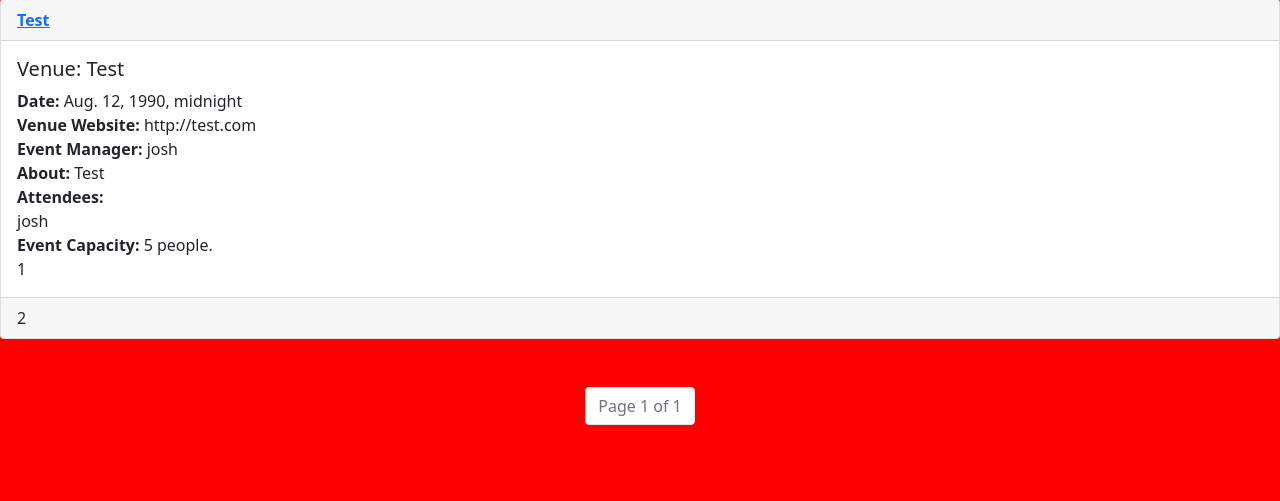
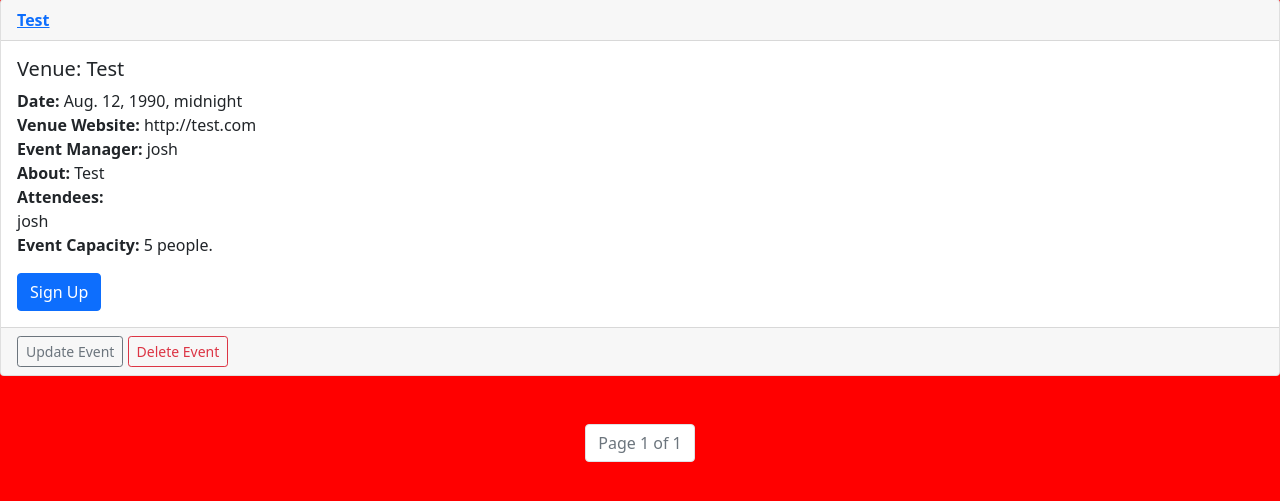
Before and after one commit to hubkinza/Hackathon_django, a Django app: page /list_events in a window 1280 px wide. Shown: the part 137-638 px from the top of the page. Run offline with Django 4.2, Linux system fonts and the light colour scheme; a user stored in the database is signed in; data comes from the database, SQL or seed files in the repository; both versions use the stored data as it was after the commit.

Commit message:
add update and delete events views, urls, buttons and pages

```diff
--- a/events/templates/events/event.html
+++ b/events/templates/events/event.html
@@ -25,22 +25,32 @@
 			<strong>Event Capacity:</strong> No maximum capacity.
 			{% endif %}
             </p>
-            1
+			{% if user.is_authenticated %}
+			{% if user in event.attendees.all %}
+			<form method="post" action="{% url 'cancel-attendance' event.id %}">
+				{% csrf_token %}
+				<button type="submit" class="btn btn-primary">Cancel Attendance</button>
+			</form>
+			{% else %}
+			<form method="post" action="{% url 'attend-event' event.id %}">
+				{% csrf_token %}
+				<button type="submit" class="btn btn-primary">Sign Up</button>
+			</form>
+			{% endif %}
+		{% endif %}
+
         </div>
         <div class="card-footer text-body-secondary">
-        2
+			{% if user.is_authenticated %}
+			{% if user == event.manager or user.is_superuser %}
+				<a href="{% url 'update-event' event.id %}" class="btn btn-outline-secondary btn-sm">Update Event</a>
+				<a href="{% url 'delete-event' event.id %}" class="btn btn-outline-danger btn-sm">Delete Event</a>
+			{% endif %}
+		{% endif %}
         </div>
     </div>
 	<br><br>
 	{% endfor %}
-	<!-- <br><br>
-	{{ venues }}<br>
-	Has Previous: {{ venues.has_previous }}<br>
-	Has Next: {{ venues.has_next }}<br>
-	Current Page: {{ venues.number }}<br>
-	Number of Pages: {{ venues.paginator.num_pages }} -->
-	<!-- <hr><br><br> -->
-
 	<nav aria-label="Page navigation example">
 		<ul class="pagination justify-content-center">
 	{% if events.has_previous %}
--- a/events/urls.py
+++ b/events/urls.py
@@ -13,5 +13,8 @@ urlpatterns =[
    path('list_events', views.list_events, name="list-events"),
    path('show_event/<event_id>', views.show_event, name='show-event'),
    path('search_events', views.search_events, name='search-events'),
-
+   path('update_event/<event_id>', views.update_event, name='update-event'),
+   path('delete_event/<event_id>', views.delete_event, name='delete-event'),
+   path('attend_event/<event_id>', views.attend_event, name='attend-event'),
+   path('cancel_attendance/<event_id>', views.cancel_attendance, name="cancel-attendance"),
 ]
--- a/events/views.py
+++ b/events/views.py
@@ -166,3 +166,42 @@ def search_events(request):
 	else:
 		return render(request, 'events/search_venues.html',
 		{})
+
+def delete_event(request, event_id):
+	event = Event.objects.get(pk=event_id)
+	if request.user == event.manager or request.user.is_superuser:
+		event.delete()
+		messages.success(request, ("Event Deleted!"))
+		return redirect('list-events')
+	else:
+		messages.success(request, ("You aren't authorised to do that!"))
+		return redirect('list-events')
+
+def update_event(request, event_id):
+	event = Event.objects.get(pk=event_id)
+	if request.user.is_superuser:
+		form = EventFormAdmin(request.POST or None, instance=event)
+	else:
+		form = EventForm(request.POST or None, instance=event)
+	if form.is_valid():
+		form.save()
+		return redirect('list-events')
+	return render(request, 'events/update_event.html',
+		{'event': event,
+		'form': form})
+
+def attend_event(request, event_id):
+	event = Event.objects.get(pk=event_id)
+	if event.max_attendees == 0 or event.attendees.count() < event.max_attendees:
+		if request.method == 'POST':
+			event.attendees.add(request.user)
+			return redirect('list-events')
+	else:
+		messages.success(request, "Sorry, this event is already fully booked!")
+	return redirect('list-events')
+
+def cancel_attendance(request, event_id):
+	event = Event.objects.get(pk=event_id)
+	if request.method == 'POST':
+		event.attendees.remove(request.user)
+		return redirect('list-events')
```
Also changed, not shown: events/templates/events/show_event.html (+19 -2 lines), events/templates/events/update_event.html (added, +31 -0 lines), db.sqlite3.
